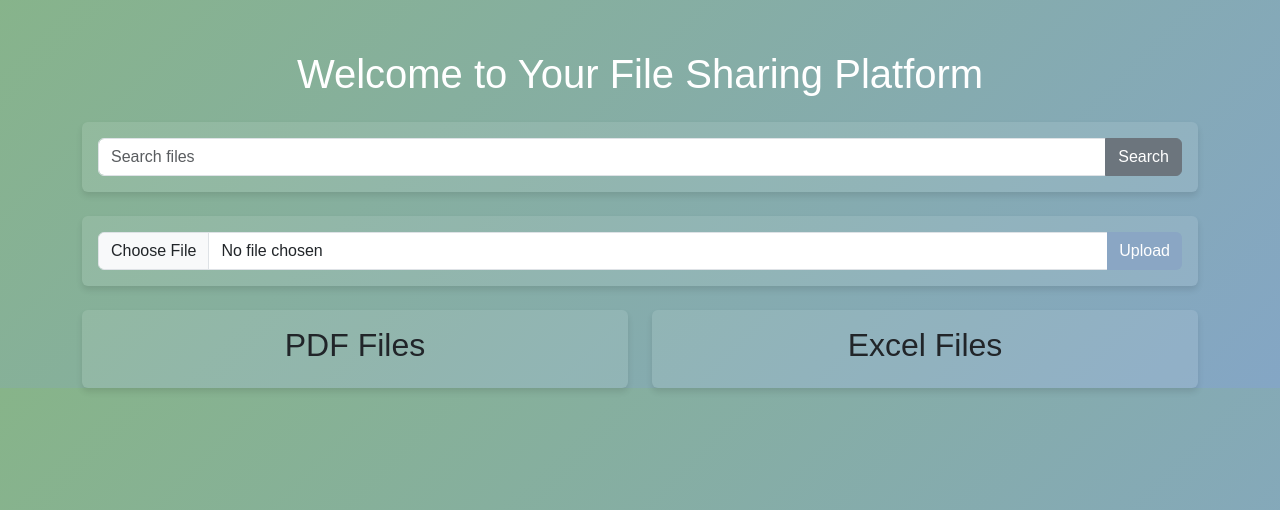
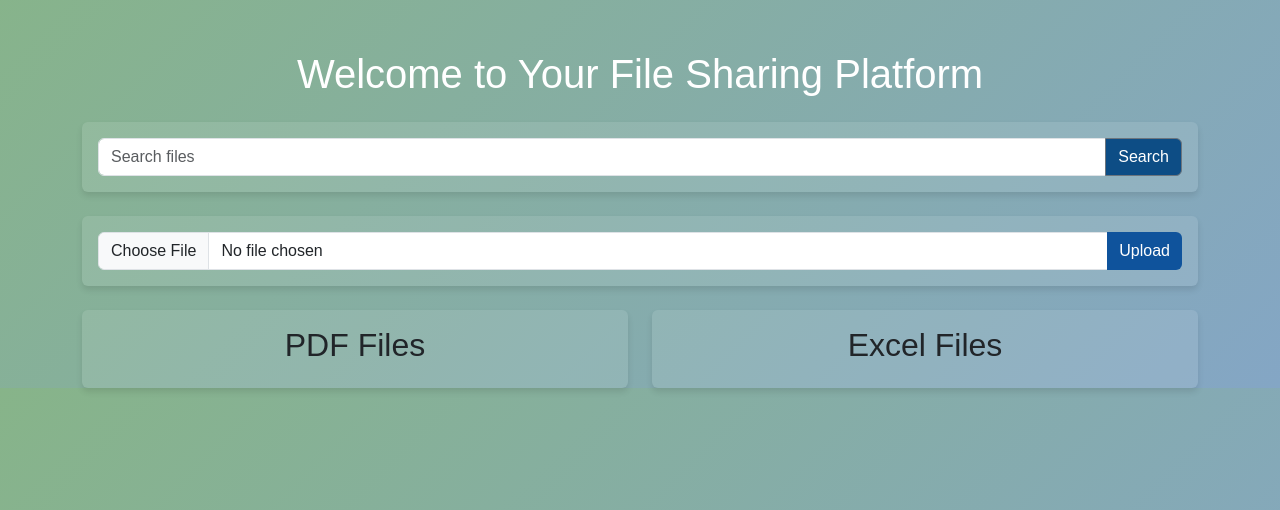
Before and after one commit to rakhisingh42/pdf-xlsx, a Flask app: page / in a window 1280 px wide. Shown: the part 56-566 px from the top of the page. Run offline with Flask 3, Linux system fonts and the light colour scheme; a user stored in the database is signed in.

Commit message:
Updated project

```diff
--- a/templates/index.html
+++ b/templates/index.html
@@ -25,15 +25,15 @@
             border: none;
         }
         .btn-primary {
-            background-color: #8aa6c4;
+            background-color: #0f539c;
             border: none;
         }
         .btn-danger {
-            background-color: #78a09e;
+            background-color: #3f41c4;
             border: none;
         }
         .btn-secondary {
-            background-color: #6c757d;
+            background-color: #0d4d85;
         }
         .container {
             margin-top: 50px;
```
Also changed, not shown: 1 other file.
